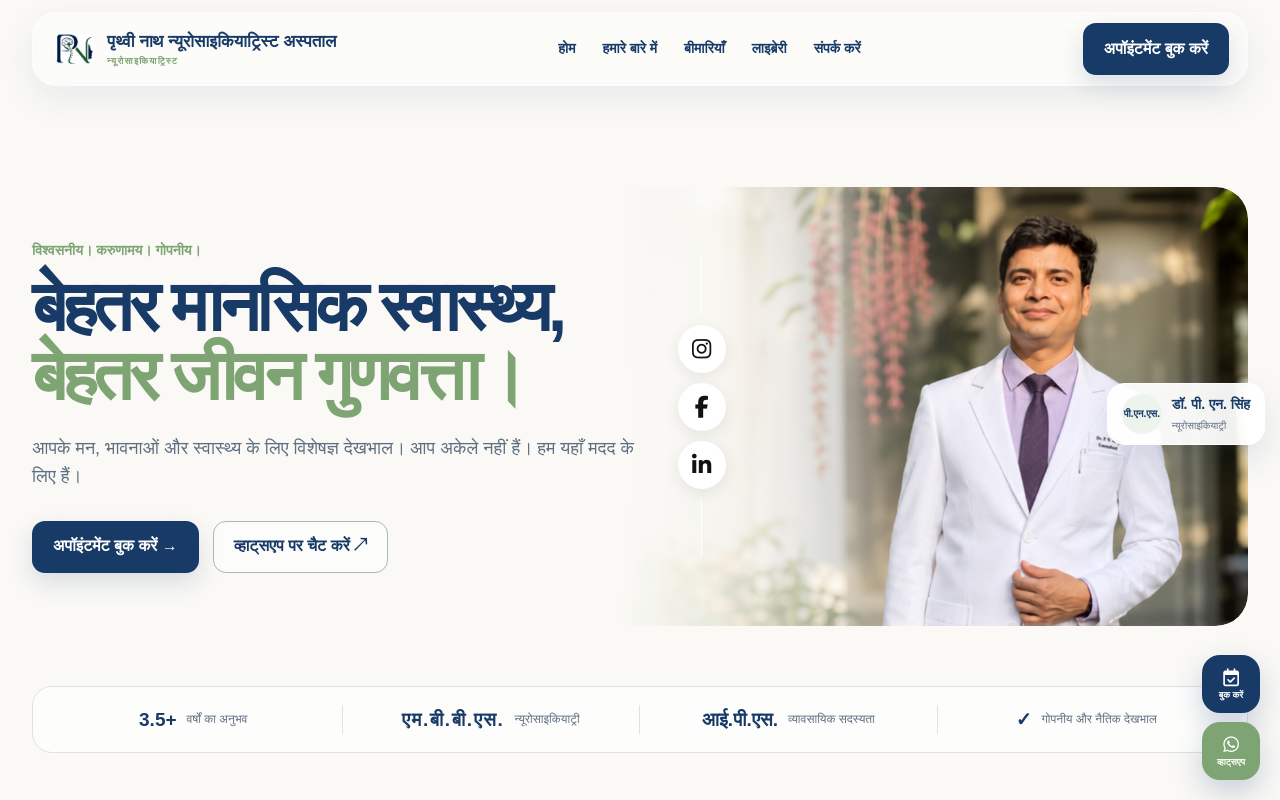
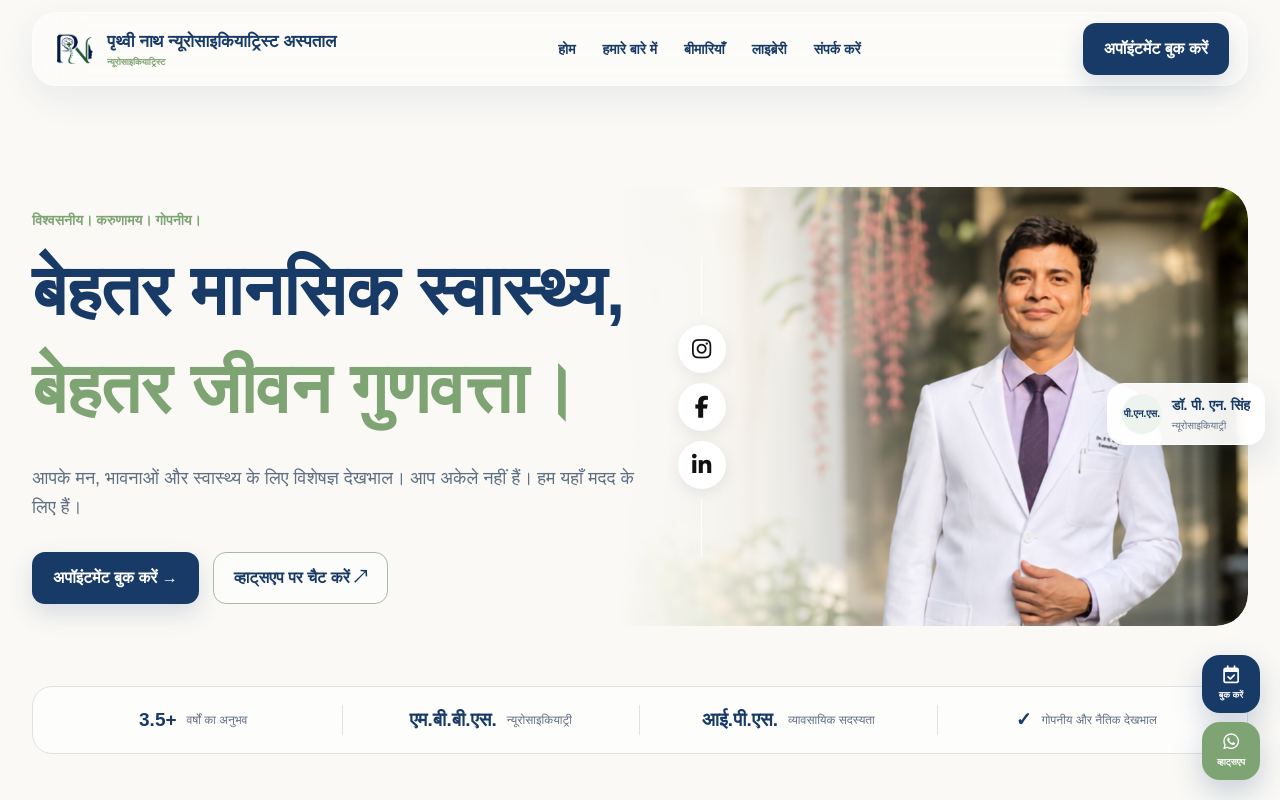
Before and after one commit to BLACKSHADOWS4/dr-pn-singh-site, a website: page public/index.html in a window 1280 px wide. Both pictures are taken after a click on the button "हिंदी". Shown: the top 800 px of the page. Drawn offline with Linux system fonts and the light colour scheme.

Commit message:
Fix Hindi overlapping text and show popup on every new session

```diff
--- a/public/index.html
+++ b/public/index.html
@@ -787,8 +787,21 @@
 <script src="/app.js"></script>
 
 <!-- ================================
-     LANGUAGE TRANSLATION SCRIPT (PERFECTED)
+     LANGUAGE TRANSLATION SCRIPT (PERFECTED SPACING & POPUP)
 ================================ -->
+<style>
+    /* Hindi Text Spacing & Overlap Fixes */
+    body.hi-mode * {
+        letter-spacing: normal !important;
+    }
+    body.hi-mode h1, body.hi-mode h2, body.hi-mode h3 {
+        line-height: 1.4 !important;
+    }
+    body.hi-mode p, body.hi-mode small, body.hi-mode span, body.hi-mode a, body.hi-mode div, body.hi-mode strong {
+        line-height: 1.6 !important;
+    }
+</style>
+
 <script>
     const hiDict = {
         "Prithvi Nath Neuropsychiatrist Hospital": "पृथ्वी नाथ न्यूरोसाइकियाट्रिस्ट अस्पताल",
@@ -928,13 +941,16 @@
     }
 
     function setLanguage(lang) {
-        localStorage.setItem('site_lang', lang);
+        // CHANGED: localStorage की जगह sessionStorage का उपयोग
+        sessionStorage.setItem('site_lang', lang);
         document.getElementById('langModal').style.display = 'none';
 
         if (lang === 'hi') {
             window.translatedToHi = true;
+            document.body.classList.add('hi-mode'); // हिंदी वाली स्पेसिंग अप्लाई करें
             applyTranslation(document.body);
         } else {
+            document.body.classList.remove('hi-mode');
             if (window.translatedToHi) {
                 location.reload();
             }
@@ -942,13 +958,19 @@
     }
 
     window.addEventListener('DOMContentLoaded', () => {
-        const savedLang = localStorage.getItem('site_lang');
+        // CHANGED: सिर्फ sessionStorage चेक करेगा
+        const savedLang = sessionStorage.getItem('site_lang');
         if (savedLang) {
             document.getElementById('langModal').style.display = 'none';
             if (savedLang === 'hi') {
                 window.translatedToHi = true;
+                document.body.classList.add('hi-mode'); // हिंदी वाली स्पेसिंग अप्लाई करें
                 applyTranslation(document.body);
             }
+        } else {
+            // अगर भाषा सेट नहीं है, तो पॉप-अप दिखाएं (हर नए टैब/विज़िट पर)
+            const modal = document.getElementById('langModal');
+            if(modal) modal.style.display = 'flex';
         }
     });
 </script>
```
